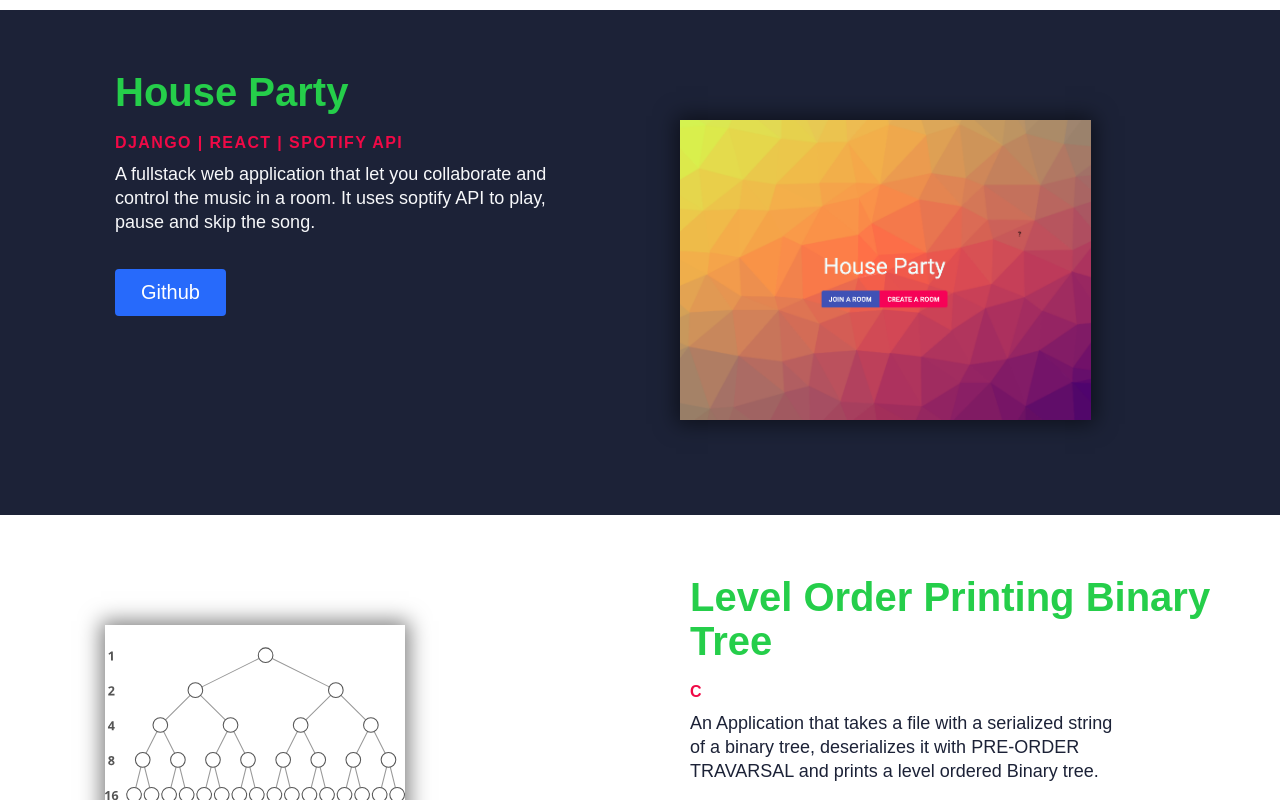
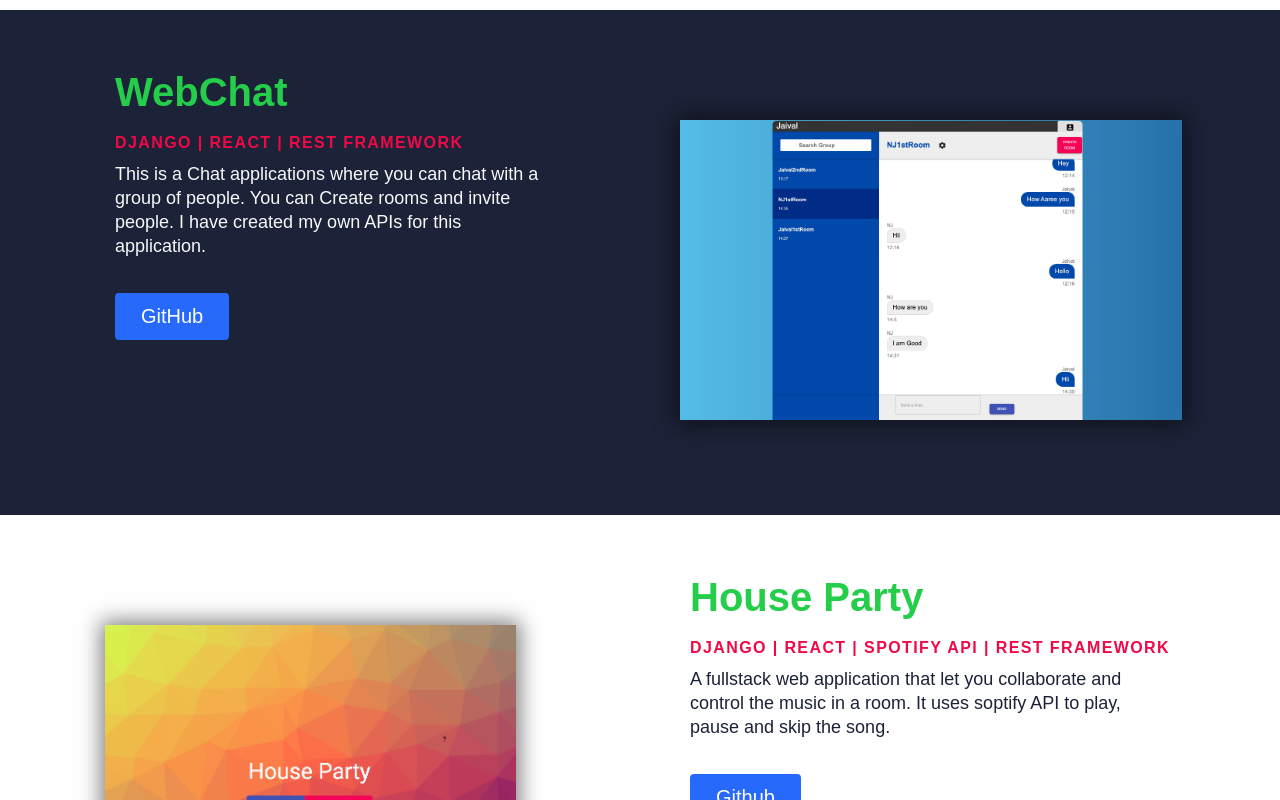
Before and after one commit to JaivalBhup/JaivalBhuptani, a React (Create React App) app: page / in a window 1280 px wide. Shown: the part 1240-2040 px from the top of the page. Built offline with nearby package versions, Linux system fonts and the light colour scheme.

Commit message:
webchatadded

```diff
--- a/src/components/pages/HomePage/Projects.js
+++ b/src/components/pages/HomePage/Projects.js
@@ -12,55 +12,68 @@ export const Projects = [{
     location: "https://jaivalbhup.github.io/AlgorithmVisualizer-React",
     lightBg: true
 },
-
+{
+    img:'webc.jpg',
+    img2:'',
+    img3:'',
+    imgStart:'',
+    topLine: "WebChat",
+    headLine: "Django | React | REST Framework",
+    lightText: true,
+    description: "This is a Chat applications where you can chat with a group of people. You can Create rooms and invite people. I have created my own APIs for this application.",
+    subtitle: "",
+    buttonLabel:"GitHub",
+    location: "https://jaivalbhup.github.io/Django-React-ChatApp",
+    lightBg: false
+},
 {
     img:'hp.png',
     img2:'',
     img3:'',
-    imgStart:'',
+    imgStart:'start',
     topLine: "House Party",
-    headLine: "Django | React | Spotify API",
-    lightText: true,
+    headLine: "Django | React | Spotify API | REST Framework",
+    lightText: false,
     description: "A fullstack web application that let you collaborate and control the music in a room. It uses soptify API to play, pause and skip the song.",
     subtitle: "",
     buttonLabel:"Github",
     location: "https://github.com/JaivalBhup/HouseParty",
-    lightBg: false
+    lightBg: true
 },
 {
     img:'btree.svg',
     img2:'',
     img3:'',
-    imgStart:'start',
+    imgStart:'',
     topLine: "Level Order Printing Binary Tree",
     headLine: "C",
-    lightText: false,
+    lightText: true,
     description: "An Application that takes a file with a serialized string of a binary tree, deserializes it with PRE-ORDER TRAVARSAL and prints a level ordered Binary tree.",
     subtitle: "",
     buttonLabel:"Github",
     location: "https://github.com/JaivalBhup/LevelOrderBinaryTreePrintingC",
-    lightBg: true
+    lightBg: false
 },
 
 {
     img:'stb1.jpeg',
     img2:'stb2.jpeg',
     img3:'stb3.jpeg',
-    imgStart:'',
+    imgStart:'start',
     topLine: "SplitTheBill",
     headLine: "Swift | Realm",
-    lightText: true,
+    lightText: false,
     description: "A Bill splitting app that can store events and contributor and can settle up the bill equally between all contributors.",
     subtitle: "",
     buttonLabel:"Github",
     location: "https://github.com/JaivalBhup/SplitTheBillApp-iOS-Swift",
-    lightBg: false
+    lightBg: true
 },
 {
     img:'tdl2.jpeg',
     img2:'tdl1.jpeg',
     img3:'',
-    imgStart:'start',
+    imgStart:'',
     topLine: "ToDoList",
     headLine: "Swift | Realm",
     lightText: false,
```
Also changed, not shown: public/webc.jpg (added), 1 other file (tests, documents, lock files or other folders).
